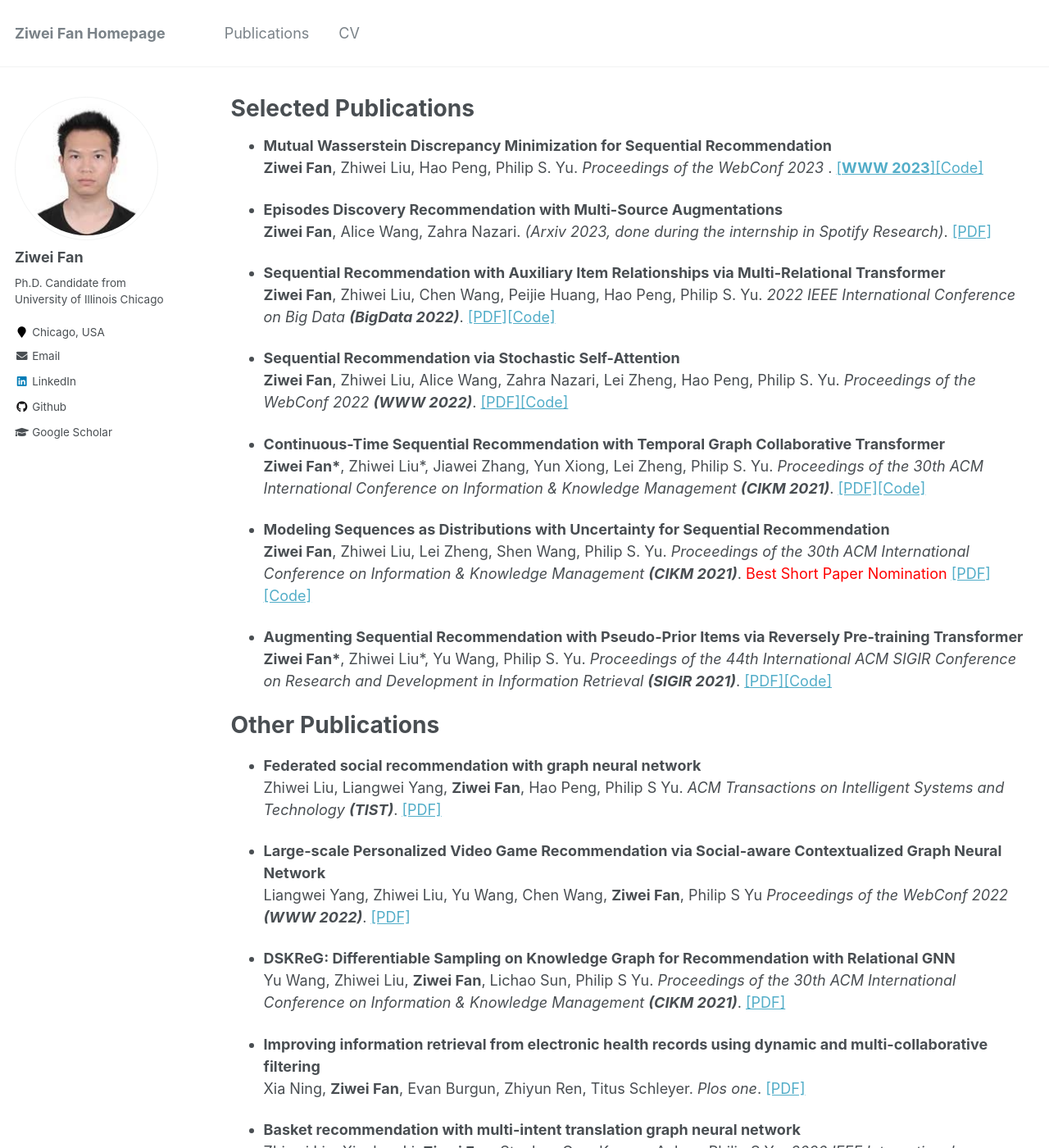
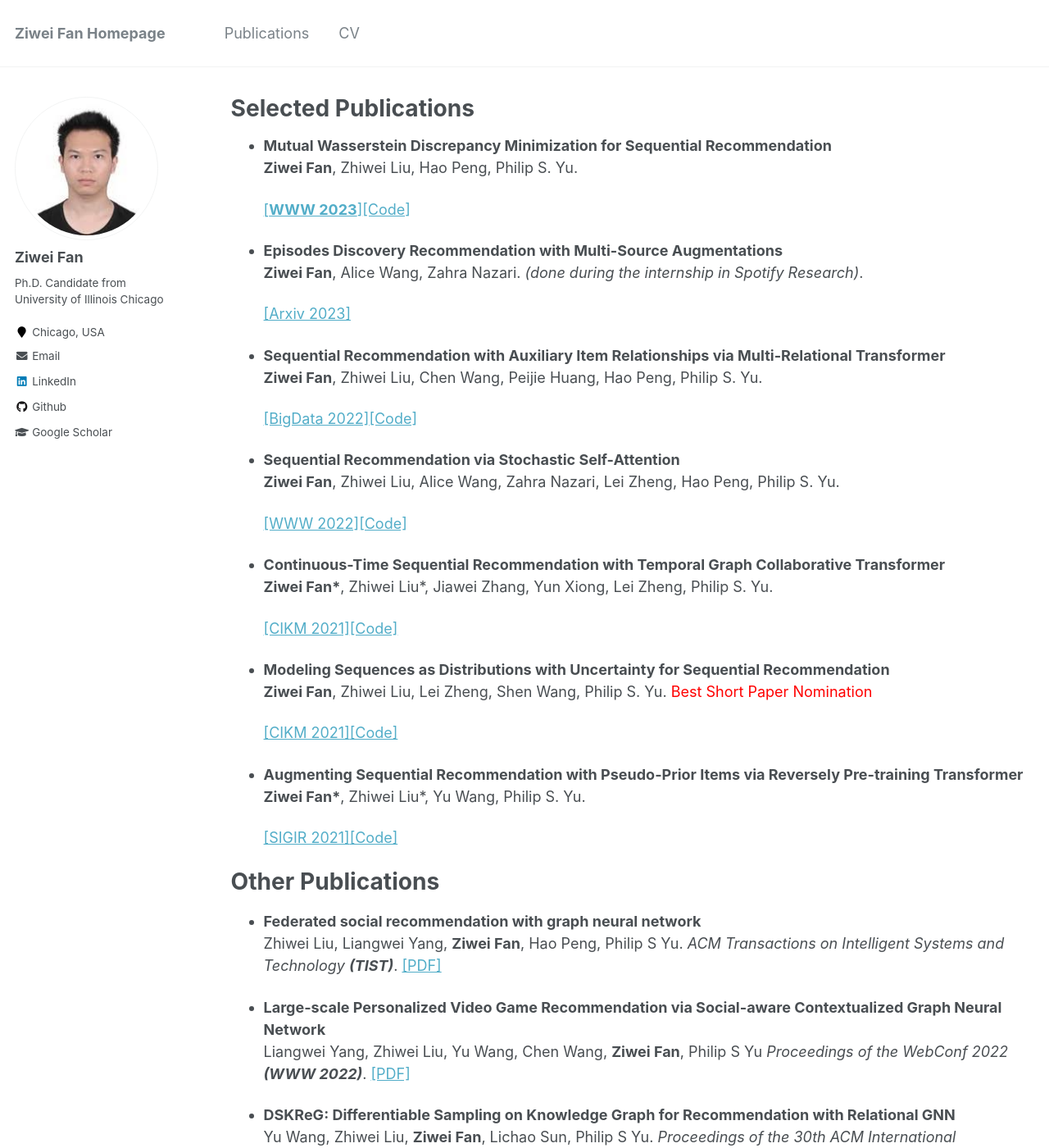
Before and after one commit to ziwei-fan/ziwei-fan.github.io, a Jekyll site: the page built from _pages/publications.md, in a window 1280 px wide and 1400 px high. Shown: the whole window at 82% size. Built offline with Jekyll 4.4.1, drawn with Linux system fonts in a browser that asks for light colours.

Commit message:
Update publications.md

```diff
--- a/_pages/publications.md
+++ b/_pages/publications.md
@@ -4,29 +4,36 @@ title: "Selected Publications"
 permalink: /publications/
 author_profile: true
 ---
-* <b>Mutual Wasserstein Discrepancy Minimization for Sequential Recommendation</b> <br> <b>Ziwei Fan</b>, Zhiwei Liu, Hao Peng, Philip S. Yu. <i>Proceedings of the WebConf 2023 </i>.
+* <b>Mutual Wasserstein Discrepancy Minimization for Sequential Recommendation</b> <br> <b>Ziwei Fan</b>, Zhiwei Liu, Hao Peng, Philip S. Yu.
+
 	[[<b>WWW 2023</b>]](https://arxiv.org/pdf/2301.12197.pdf)[[Code]](https://github.com/zfan20/MStein)
 
-* <b>Episodes Discovery Recommendation with Multi-Source Augmentations</b> <br> <b>Ziwei Fan</b>, Alice Wang, Zahra Nazari. <i>(Arxiv 2023, done during the internship in Spotify Research)</i>.
-[[PDF]](https://arxiv.org/abs/2301.01737)
+* <b>Episodes Discovery Recommendation with Multi-Source Augmentations</b> <br> <b>Ziwei Fan</b>, Alice Wang, Zahra Nazari. <i>(done during the internship in Spotify Research)</i>.
 
-* <b>Sequential Recommendation with Auxiliary Item Relationships via Multi-Relational Transformer</b> <br> <b>Ziwei Fan</b>, Zhiwei Liu, Chen Wang, Peijie Huang, Hao Peng, Philip S. Yu. <i>2022 IEEE International Conference on Big Data <b>(BigData 2022)</b></i>.
-[[PDF]](https://arxiv.org/pdf/2210.13572.pdf)[[Code]](https://github.com/zfan20/MT4SR)
+	[[Arxiv 2023]](https://arxiv.org/abs/2301.01737)
+
+* <b>Sequential Recommendation with Auxiliary Item Relationships via Multi-Relational Transformer</b> <br> <b>Ziwei Fan</b>, Zhiwei Liu, Chen Wang, Peijie Huang, Hao Peng, Philip S. Yu.
+
+	[[BigData 2022]](https://arxiv.org/pdf/2210.13572.pdf)[[Code]](https://github.com/zfan20/MT4SR)
 
 
-* <b>Sequential Recommendation via Stochastic Self-Attention</b> <br> <b>Ziwei Fan</b>, Zhiwei Liu, Alice Wang, Zahra Nazari, Lei Zheng, Hao Peng, Philip S. Yu. <i>Proceedings of the WebConf 2022 <b>(WWW 2022)</b></i>.
-[[PDF]](https://arxiv.org/pdf/2201.06035.pdf)[[Code]](https://github.com/zfan20/STOSA)
+* <b>Sequential Recommendation via Stochastic Self-Attention</b> <br> <b>Ziwei Fan</b>, Zhiwei Liu, Alice Wang, Zahra Nazari, Lei Zheng, Hao Peng, Philip S. Yu.
+
+	[[WWW 2022]](https://arxiv.org/pdf/2201.06035.pdf)[[Code]](https://github.com/zfan20/STOSA)
 
 
-* <b>Continuous-Time Sequential Recommendation with Temporal Graph Collaborative Transformer</b> <br> <b>Ziwei Fan\*</b>, Zhiwei Liu\*, Jiawei Zhang, Yun Xiong, Lei Zheng, Philip S. Yu. <i>Proceedings of the 30th ACM International Conference on Information & Knowledge Management <b>(CIKM 2021)</b></i>.
-[[PDF]](https://arxiv.org/pdf/2108.06625.pdf)[[Code]](https://github.com/DyGRec/TGSRec)
+* <b>Continuous-Time Sequential Recommendation with Temporal Graph Collaborative Transformer</b> <br> <b>Ziwei Fan\*</b>, Zhiwei Liu\*, Jiawei Zhang, Yun Xiong, Lei Zheng, Philip S. Yu.
 
-* <b>Modeling Sequences as Distributions with Uncertainty for Sequential Recommendation</b><br> <b>Ziwei Fan</b>, Zhiwei Liu, Lei Zheng, Shen Wang, Philip S. Yu. <i>Proceedings of the 30th ACM International Conference on Information & Knowledge Management <b>(CIKM 2021)</b></i>.
+	[[CIKM 2021]](https://arxiv.org/pdf/2108.06625.pdf)[[Code]](https://github.com/DyGRec/TGSRec)
+
+* <b>Modeling Sequences as Distributions with Uncertainty for Sequential Recommendation</b><br> <b>Ziwei Fan</b>, Zhiwei Liu, Lei Zheng, Shen Wang, Philip S. Yu.
 <span style="color:red">Best Short Paper Nomination</span>
-[[PDF]](https://arxiv.org/pdf/2106.06165.pdf)[[Code]](https://github.com/DyGRec/DT4SR)
 
-* <b>Augmenting Sequential Recommendation with Pseudo-Prior Items via Reversely Pre-training Transformer</b> <br> <b>Ziwei Fan\*</b>, Zhiwei Liu\*, Yu Wang, Philip S. Yu. <i>Proceedings of the 44th International ACM SIGIR Conference on Research and Development in Information Retrieval <b>(SIGIR 2021)</b></i>.
-[[PDF]](https://dl.acm.org/doi/pdf/10.1145/3404835.3463036)[[Code]](https://github.com/DyGRec/ASReP)
+	[[CIKM 2021]](https://arxiv.org/pdf/2106.06165.pdf)[[Code]](https://github.com/DyGRec/DT4SR)
+
+* <b>Augmenting Sequential Recommendation with Pseudo-Prior Items via Reversely Pre-training Transformer</b> <br> <b>Ziwei Fan\*</b>, Zhiwei Liu\*, Yu Wang, Philip S. Yu.
+
+	[[SIGIR 2021]](https://dl.acm.org/doi/pdf/10.1145/3404835.3463036)[[Code]](https://github.com/DyGRec/ASReP)
 
 
 # Other Publications
```
